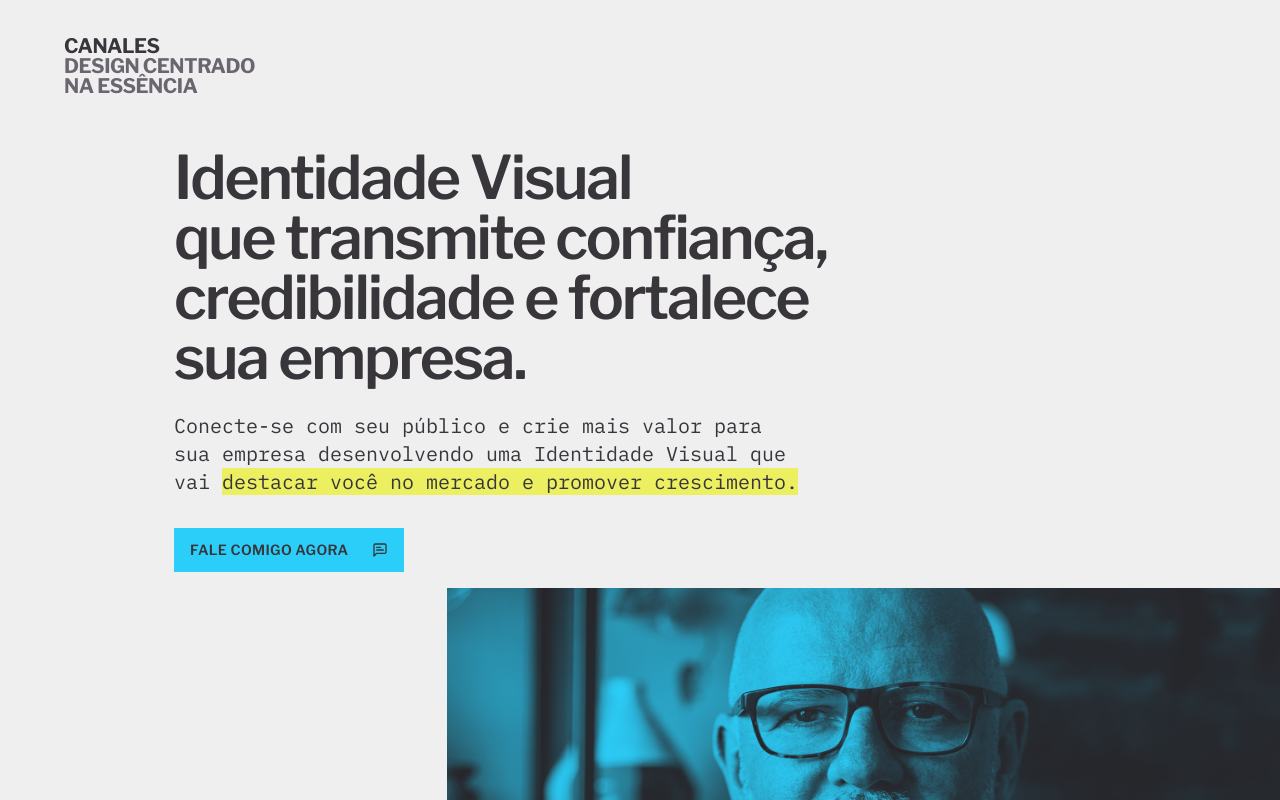
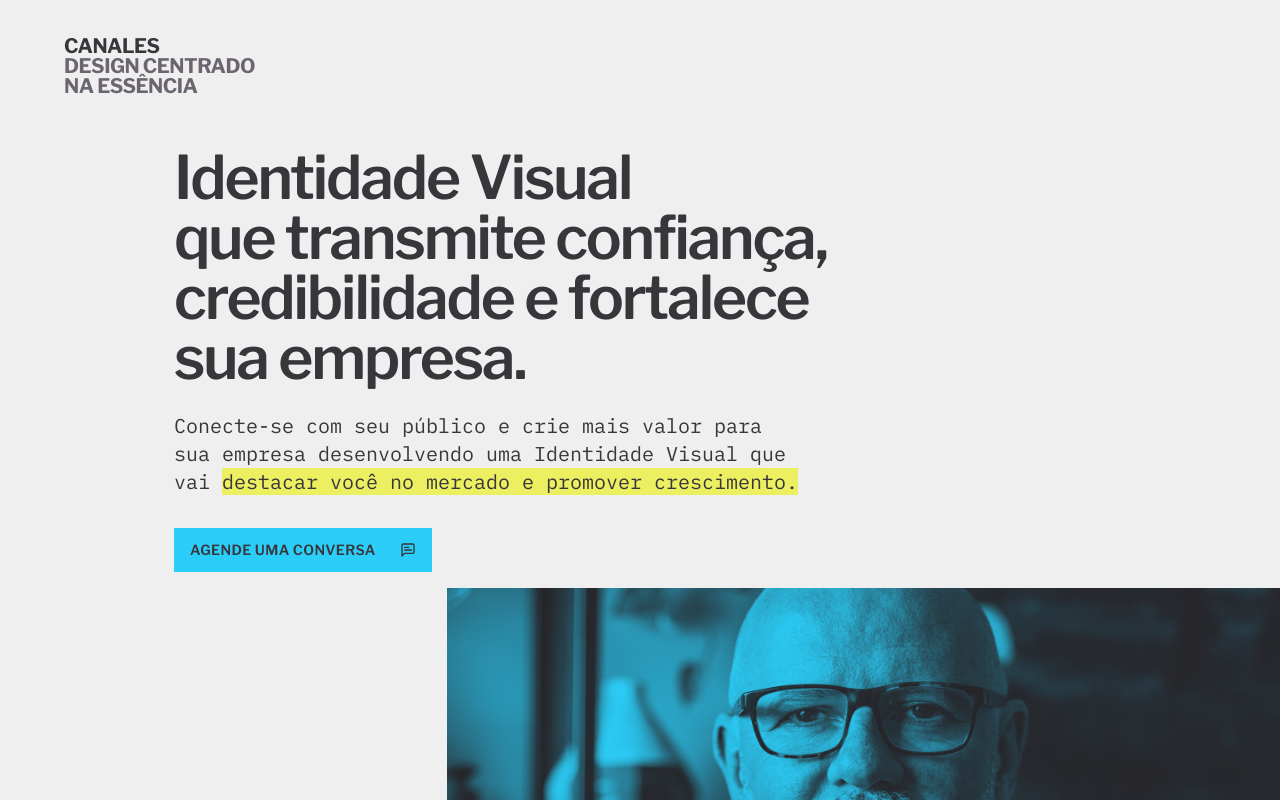
Before and after one commit to CanalesDesign/canales-design-lp-build, a Next.js app: page / in a window 1280 px wide. Shown: the top 800 px of the page. Built offline with nearby package versions, Linux system fonts and the light colour scheme.

Commit message:
Change CTA text

```diff
--- a/data/benefits-data.js
+++ b/data/benefits-data.js
@@ -12,7 +12,7 @@ const BenefitsContent = [
     path: "https://api.whatsapp.com/send?phone=5541997532248",
     rel: "noopener noreferrer",
     target: "_blank",
-    cta: "fale comigo agora"
+    cta: "agende uma conversa"
   },
 ];
 
--- a/data/faq-data.js
+++ b/data/faq-data.js
@@ -7,7 +7,7 @@ const FaqIntro = [
     path: "https://api.whatsapp.com/send?phone=5541997532248",
     rel: "noopener noreferrer",
     target: "_blank",
-    cta: "fale comigo agora"
+    cta: "agende uma conversa"
   },
 ];
 
--- a/data/hero-content.js
+++ b/data/hero-content.js
@@ -5,7 +5,7 @@ const HeroContent = [
     id: 1,
     headline: "Identidade Visualque transmite confiança, credibilidade e fortalecesua empresa.",
     body: "Conecte-se com seu público e crie mais valor para sua empresa desenvolvendo uma Identidade Visual que vai destacar você no mercado e promover crescimento.",
-    cta: "fale comigo agora",
+    cta: "agende uma conversa",
     path: "https://api.whatsapp.com/send?phone=5541997532248",
     rel: "noopener noreferrer",
     target: "_blank",
```
